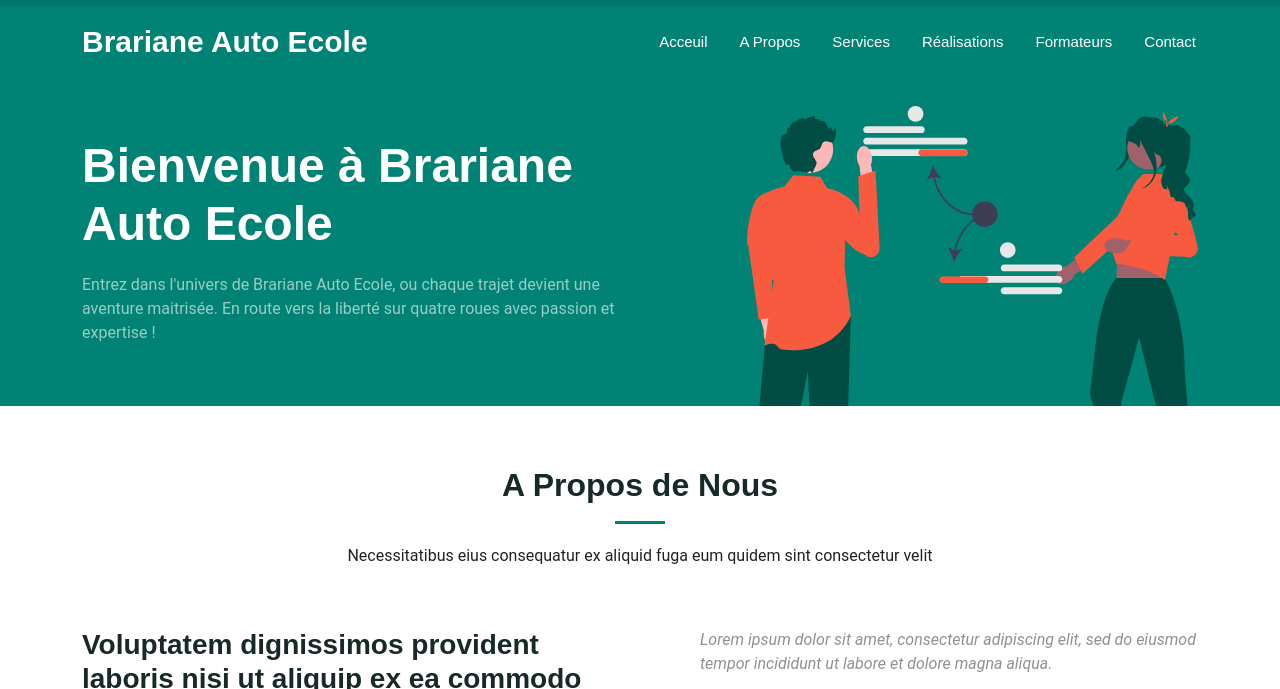
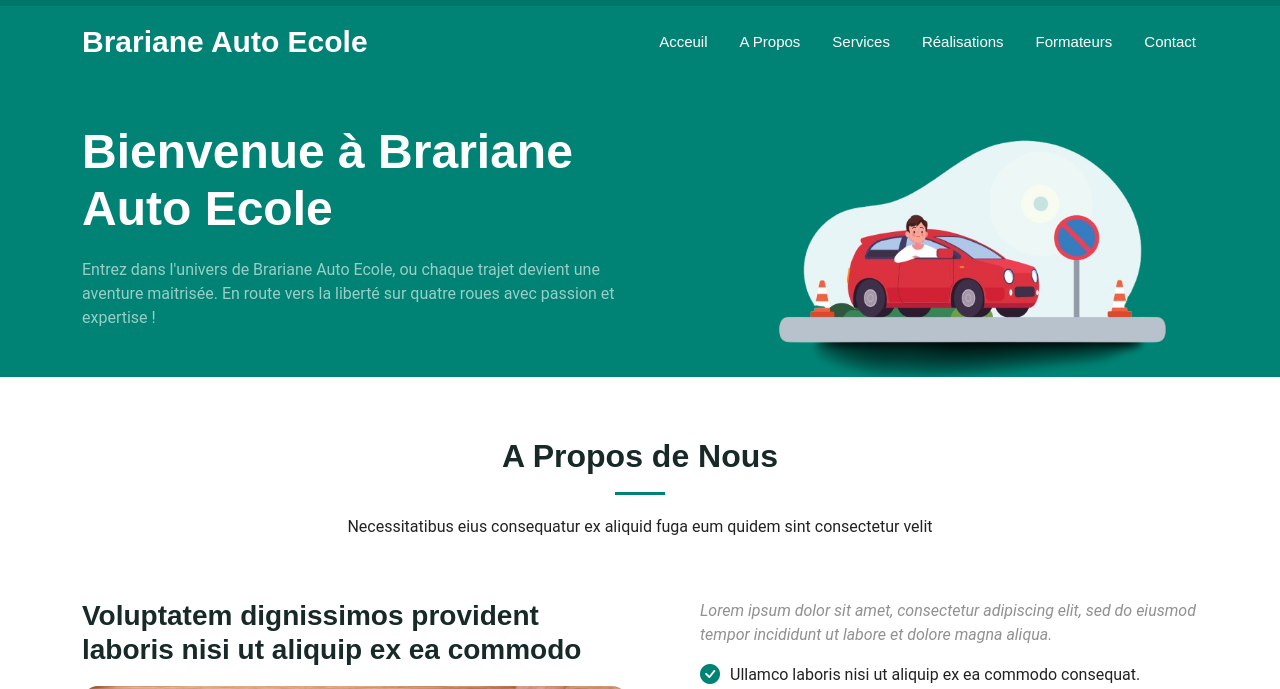
Before and after one commit to brarianeAutoEcole/vitrine_website, a plain HTML site: page index.html in a window 1280 px wide. Shown: the part 34-723 px from the top of the page. Drawn offline with Linux system fonts and the light colour scheme.

Commit message:
hero_img

```diff
--- a/index.html
+++ b/index.html
@@ -114,7 +114,7 @@
             </p>
           </div>
           <div class="col-lg-5 order-1 order-lg-2">
-            <img src="style/assets/img/hero-img.svg" class="img-fluid" alt="">
+            <img src="style/assets/img/hero-img.png" class="img-fluid" alt="">
           </div>
         </div>
       </div>
```
Also changed, not shown: style/assets/img/hero-img.png (added).
